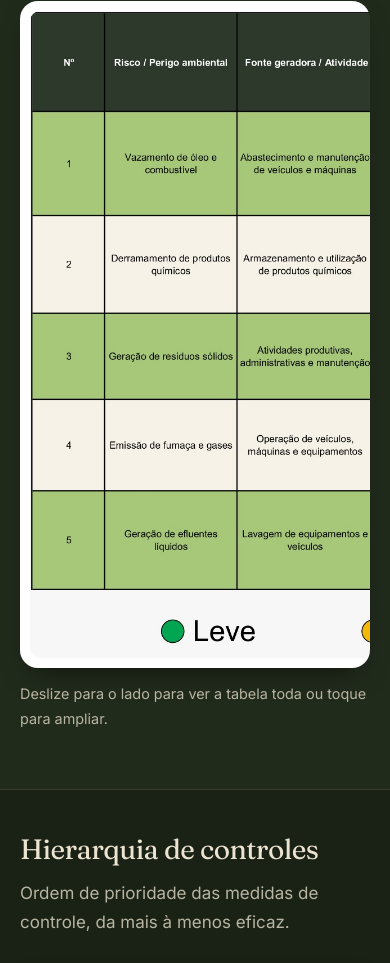
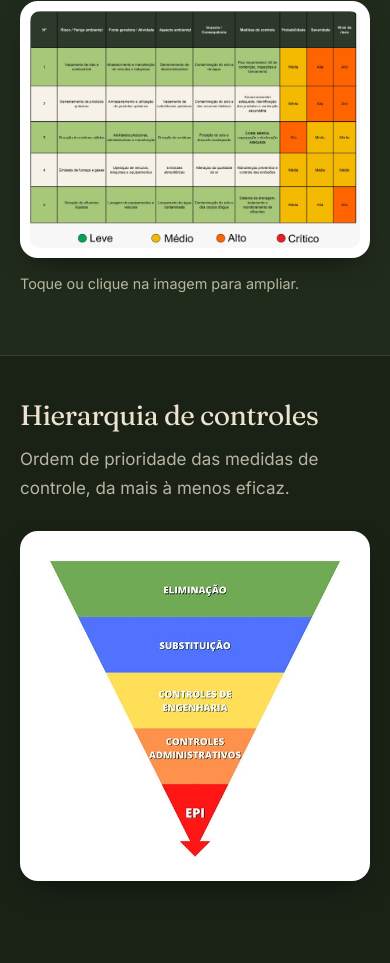
Before and after one commit to pedroeducrigo1020-dev/gaeconsultoria, a plain HTML site: page seguranca-trabalho.html in a window 390 px wide. Shown: the part 1265-2228 px from the top of the page. Drawn offline with Linux system fonts and the light colour scheme.

Commit message:
Add files via upload

```diff
--- a/seguranca-trabalho.html
+++ b/seguranca-trabalho.html
@@ -20,8 +20,8 @@
 <main>
 <section class="hero hero--solo"><div class="wrap"><div><a class="voltar" href="index.html">← Início</a><h1>Segurança do Trabalho</h1><p class="lead">Prevenir acidentes, identificar riscos e garantir um ambiente de trabalho seguro e saudável para os funcionários.</p></div></div></section>
 <section class="sec" id="objetivo"><div class="wrap"><div class="sec__head"><h2>Objetivo</h2><p>O que a área faz dentro de uma consultoria.</p></div><div class="sec__body"><p>A área de Segurança do Trabalho em uma consultoria tem como objetivo prevenir acidentes, identificar riscos e garantir um ambiente de trabalho seguro e saudável para os funcionários.</p><div class="cols cols--grande" style="margin-top:32px"><div><h3>Prevenir</h3><p>Acidentes no dia a dia do trabalho.</p></div><div><h3>Identificar</h3><p>Riscos presentes no ambiente.</p></div><div><h3>Garantir</h3><p>Um ambiente seguro e saudável para os funcionários.</p></div></div></div></div></section>
-<section class="sec sec--tint" id="matriz-riscos"><div class="wrap"><div class="sec__head"><h2>Matriz de riscos ambientais</h2><p>Riscos identificados, com probabilidade, severidade e nível de risco.</p></div><div class="sec__body"><div class="fig rolagem"><a href="matriz-riscos.jpeg" target="_blank" rel="noopener" aria-label="Abrir a matriz de riscos ambientais em tamanho maior"><img width="1600" height="1150" loading="lazy" decoding="async" src="matriz-riscos.jpeg" alt="Matriz de riscos ambientais com cinco riscos: vazamento de óleo e combustível, derramamento de produtos químicos, geração de resíduos sólidos, emissão de fumaça e gases e geração de efluentes líquidos, cada um com fonte geradora, aspecto, impacto, medidas de controle, probabilidade, severidade e nível de risco (leve, médio, alto ou crítico)"></a></div><p style="margin-top:14px;font-size:.9rem"><span class="so-desk">Clique na imagem para ampliar.</span><span class="so-movel">Deslize para o lado para ver a tabela toda ou toque para ampliar.</span></p></div></div></section>
-<section class="sec" id="hierarquia-controles"><div class="wrap"><div class="sec__head"><h2>Hierarquia de controles</h2><p>Ordem de prioridade das medidas de controle, da mais à menos eficaz.</p></div><div class="sec__body"><div class="fig" style="max-width:440px"><img width="568" height="568" loading="lazy" decoding="async" src="hierarquia-controles.jpeg" alt="Funil invertido da hierarquia de controles, de cima para baixo: eliminação, substituição, controles de engenharia, controles administrativos e EPI"></div></div></div></section>
+<section class="sec sec--tint" id="matriz-riscos"><div class="wrap"><div class="sec__head"><h2>Matriz de riscos ambientais</h2><p>Riscos identificados, com probabilidade, severidade e nível de risco.</p></div><div class="sec__body"><div class="fig"><a href="matriz-riscos.jpeg" target="_blank" rel="noopener" aria-label="Abrir a matriz de riscos ambientais em tamanho maior"><img width="1600" height="1150" loading="lazy" decoding="async" src="matriz-riscos.jpeg" alt="Matriz de riscos ambientais com cinco riscos: vazamento de óleo e combustível, derramamento de produtos químicos, geração de resíduos sólidos, emissão de fumaça e gases e geração de efluentes líquidos, cada um com fonte geradora, aspecto, impacto, medidas de controle, probabilidade, severidade e nível de risco (leve, médio, alto ou crítico)"></a></div><p style="margin-top:14px;font-size:.9rem">Toque ou clique na imagem para ampliar.</p></div></div></section>
+<section class="sec" id="hierarquia-controles"><div class="wrap"><div class="sec__head"><h2>Hierarquia de controles</h2><p>Ordem de prioridade das medidas de controle, da mais à menos eficaz.</p></div><div class="sec__body"><div class="fig fig--funil"><img width="568" height="568" loading="lazy" decoding="async" src="hierarquia-controles.jpeg" alt="Funil invertido da hierarquia de controles, de cima para baixo: eliminação, substituição, controles de engenharia, controles administrativos e EPI"></div></div></div></section>
 <section class="cta"><div class="wrap"><div class="cta__box"><h2>Vamos conversar sobre a sua empresa?</h2><p>Fale com a nossa equipe e receba uma proposta de diagnóstico.</p><a class="btn btn--tan" href="contato.html">Entrar em contato</a></div></div></section>
 </main>
 <footer class="foot"><div class="wrap">
--- a/style.css
+++ b/style.css
@@ -168,10 +168,10 @@ img,svg,video{max-width:100%;height:auto}
 .kpi dt{font-size:1.8rem;overflow-wrap:anywhere}
 /* menu do celular sempre cabe na tela */
 .menu nav{max-height:calc(100vh - 90px);max-height:calc(100dvh - 90px);overflow-y:auto}
-/* matriz de riscos: rola de lado no celular para manter o texto legível */
-.rolagem{overflow-x:auto;-webkit-overflow-scrolling:touch}
-.rolagem a{display:block}
-.so-movel{display:none}
+/* imagens sempre fluidas: ocupam a largura disponível, sem tamanho fixo */
+.fig a{display:block}
+.fig img{width:100%;height:auto}
+.fig--funil{width:100%;max-width:min(440px,100%)}
 
 /* conteúdo largo nunca alarga a página */
 .sec__body,.sec__head{min-width:0}
@@ -183,8 +183,6 @@ img,svg,video{max-width:100%;height:auto}
 
 /* tablets e celulares */
 @media(max-width:760px){
-  .rolagem img{width:900px;max-width:none}
-  .so-movel{display:inline}.so-desk{display:none}
   .funil div{width:100%}
 }
 @media(max-width:640px){
@@ -238,3 +236,7 @@ img,svg,video{max-width:100%;height:auto}
   *{transition:none!important}
   .area:hover{transform:none}
 }
+
+/* cards de ferramentas (home): proporção em vez de altura fixa */
+.ferr .fig{height:auto;aspect-ratio:4/3;padding:12px}
+.ferr .fig img{width:100%;height:100%;max-height:none;max-width:100%;object-fit:contain}
```
